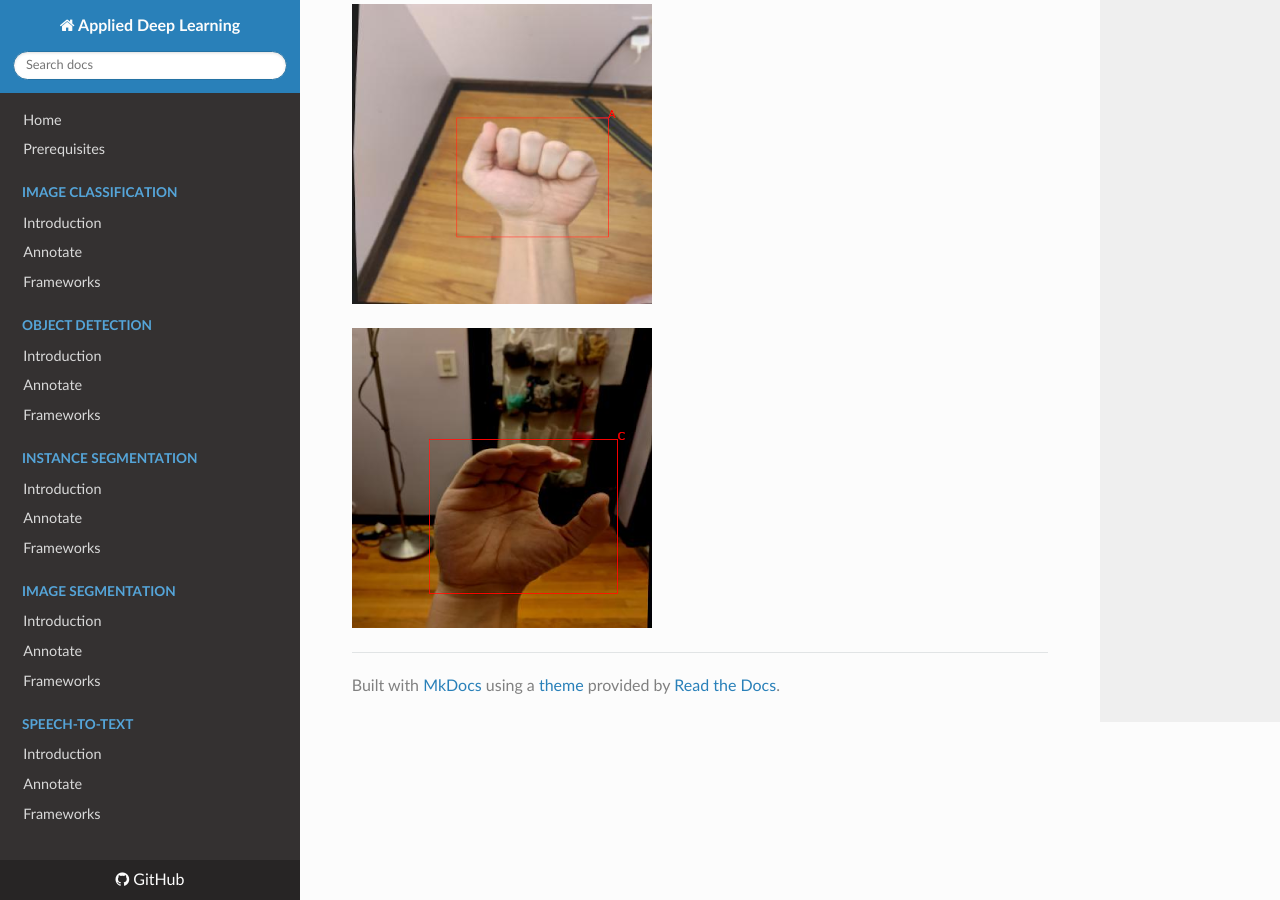
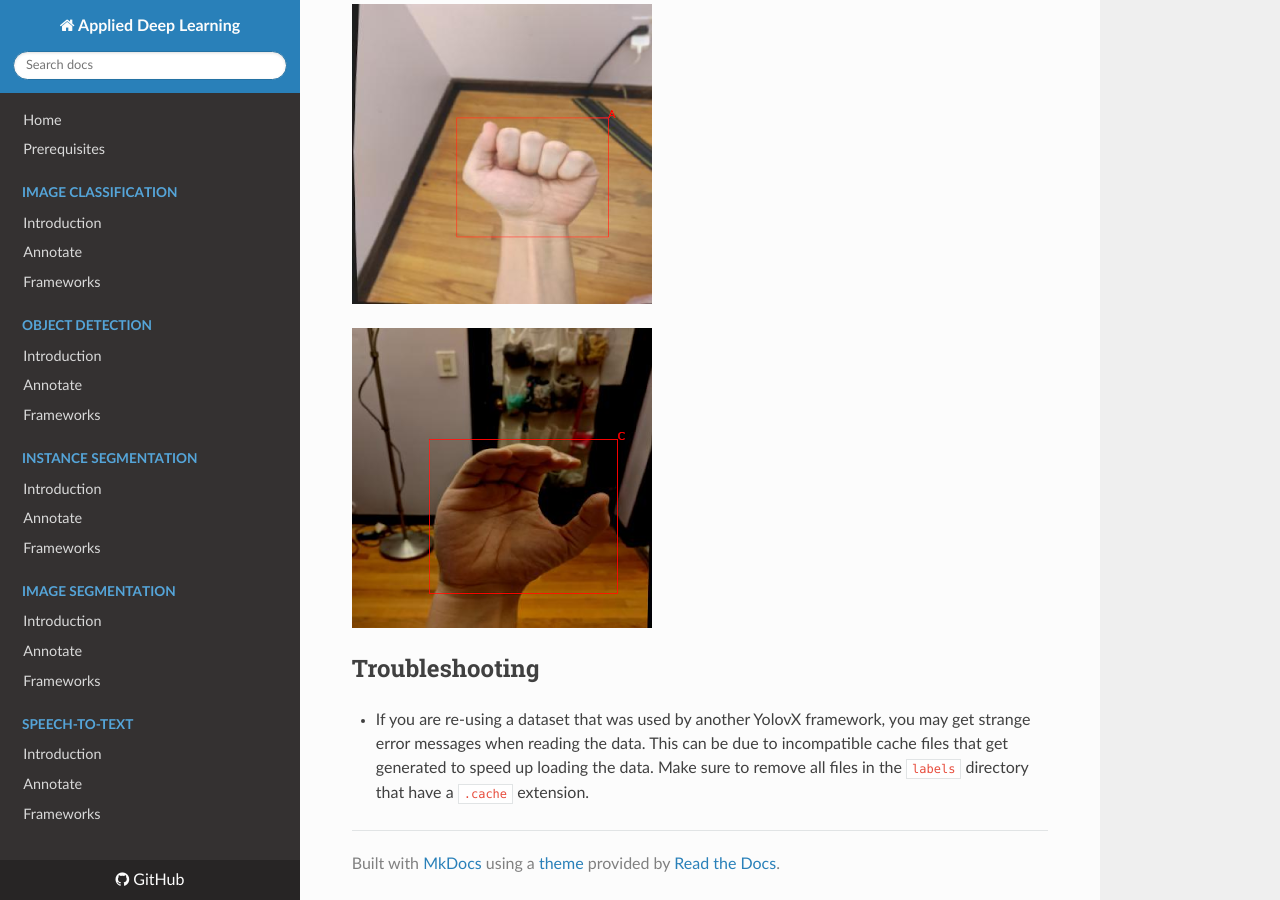
Before and after one commit to waikato-datamining/applied-deep-learning, an MkDocs documentation site: the page built from docs/object_detection/yolov5.md, in a window 1280 px wide and 900 px high, scrolled down 3460 px. Built offline with MkDocs 1.6.1, drawn with Linux system fonts in a browser that asks for light colours; nearby versions of some CDN libraries.

Commit message:
added troubleshooting section

```diff
--- a/docs/object_detection/yolov5.md
+++ b/docs/object_detection/yolov5.md
@@ -179,3 +179,12 @@ docker run \
 ![Screenshot](img/yolo-A11_jpg.rf.ff2610c21c7f6d0a793cb58efc3bd96e-overlay.png)
 
 ![Screenshot](img/yolo-C10_jpg.rf.5bcf569d31edc542fb1d103907414379-overlay.png)
+
+
+# Troubleshooting
+
+* If you are re-using a dataset that was used by another YolovX framework, you
+  may get strange error messages when reading the data. This can be due to
+  incompatible cache files that get generated to speed up loading the data.
+  Make sure to remove all files in the `labels` directory that have a `.cache`
+  extension.
```
